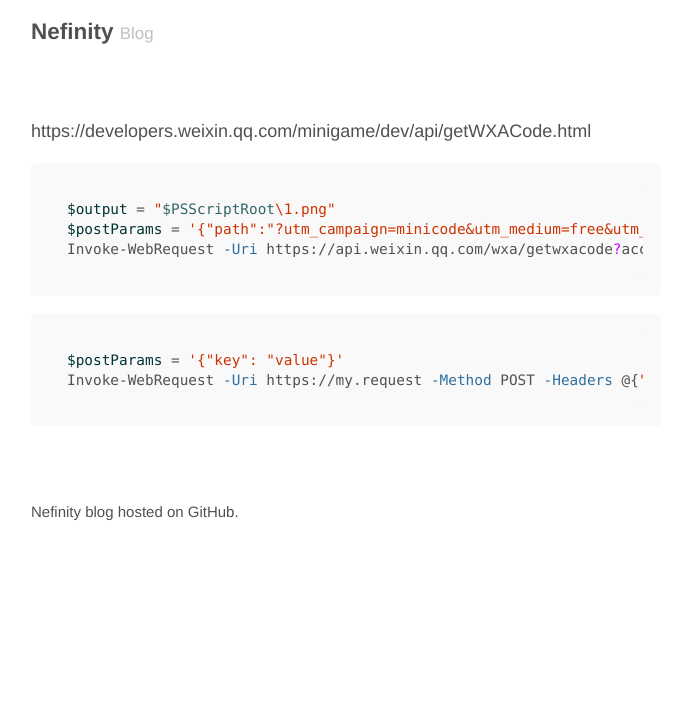
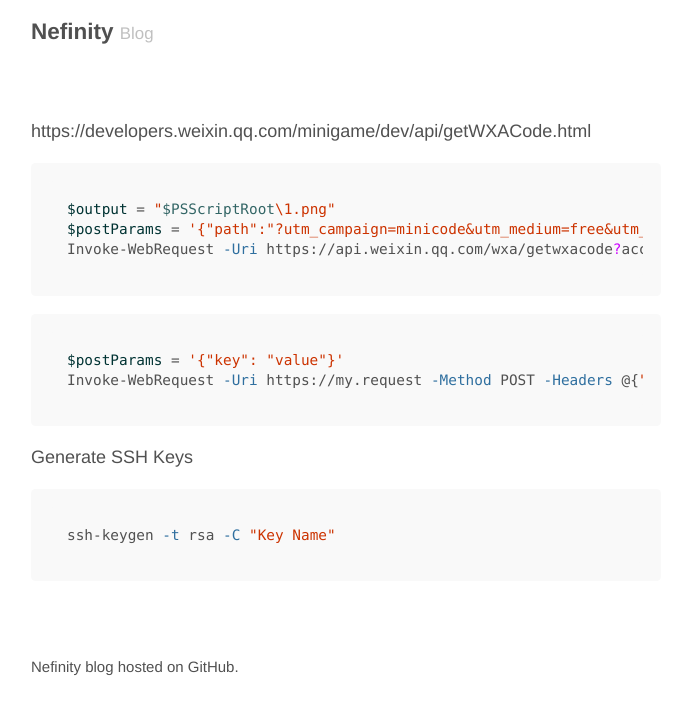
Before and after one commit to yatyricky/yatyricky.github.io, a Jekyll site: the page built from notes/Command/Powershell.md, in a window 1280 px wide. Shown: the top 715 px of the page, without its empty margins (294-968 px from the left). Built offline with Jekyll 4.4.1, drawn with Linux system fonts in a browser that asks for light colours; our own code applies the rules of GitHub Pages for plain Markdown files.

Commit message:
powershell create ssh key

````diff
--- a/notes/Command/Powershell.md
+++ b/notes/Command/Powershell.md
@@ -10,3 +10,9 @@ Invoke-WebRequest -Uri https://api.weixin.qq.com/wxa/getwxacode?access_token=ACC
 $postParams = '{"key": "value"}'
 Invoke-WebRequest -Uri https://my.request -Method POST -Headers @{"Content-Type"="application/json"} -Body $postParams | Select-Object -Expand Content
 ```
+
+Generate SSH Keys
+
+``` powershell
+ssh-keygen -t rsa -C "Key Name"
+```
````
